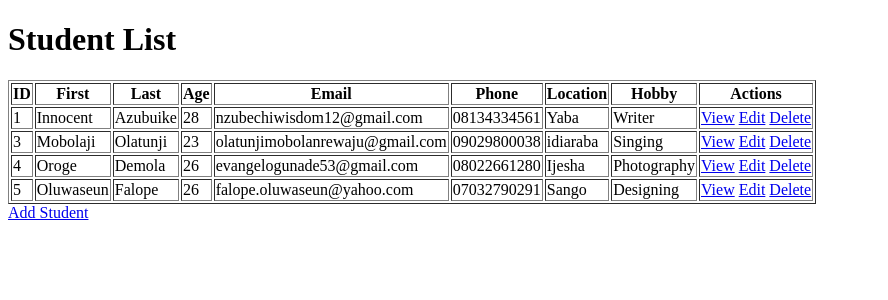
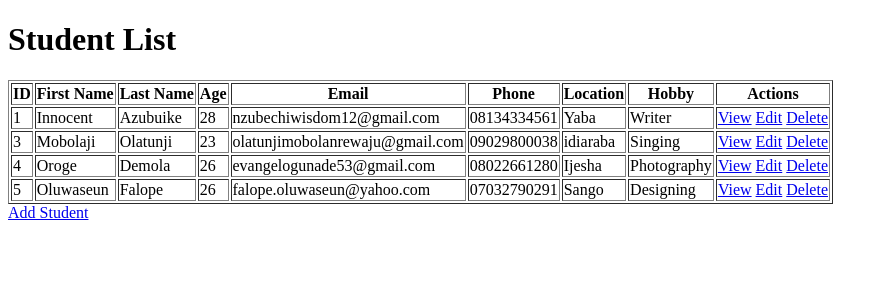
Before and after one commit to oluwaschunne/CRUD_PROJECT, a Django app: page / in a window 1280 px wide. Shown: the top 300 px of the page, without its empty margins (0-888 px from the left). Run offline with Django 5.2, Linux system fonts and the light colour scheme; data comes from the database, SQL or seed files in the repository.

Commit message:
student list updated

```diff
--- a/students/templates/students/student_list.html
+++ b/students/templates/students/student_list.html
@@ -13,8 +13,8 @@
         <thead>
             <tr>
                 <th>ID</th>
-                <th>First</th>
-                <th>Last</th>
+                <th>First Name</th>
+                <th>Last Name</th>
                 <th>Age</th>
                 <th>Email</th>
                 <th>Phone</th>
```
